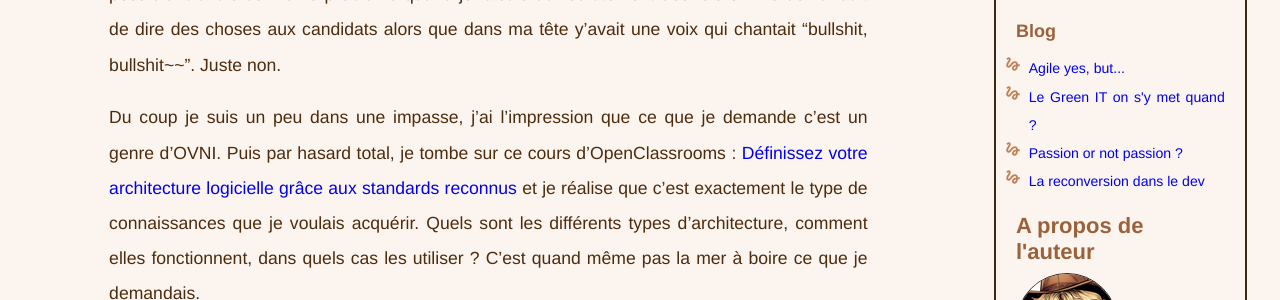
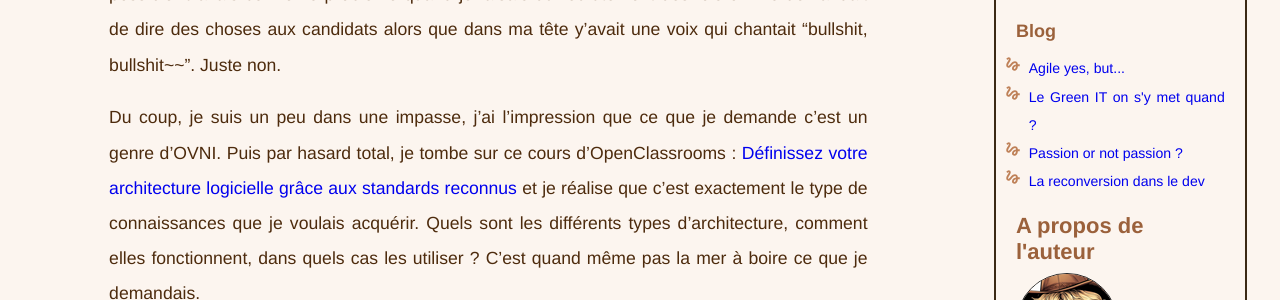
Before and after one commit to lacordony/lacordony.github.io, a Jekyll site: the page built from notes/architecture.md, in a window 1280 px wide. Shown: the part 637-937 px from the top of the page. Built offline with Jekyll 4.4.1, drawn with Linux system fonts in a browser that asks for light colours.

```diff
--- a/notes/architecture.md
+++ b/notes/architecture.md
@@ -10,7 +10,7 @@ Un jour, j'ai eu le "malheur" de dire que j'aimerais bien en apprendre un peu pl
 
 Personnellement, j'ai un peu de mal à accepter l'argument du "tu n'as pas besoin de maîtriser la technique pour être architecte". Je suis une personne de convictions, je ne suis pas quelqu'un qui peut aller vendre une solution en laquelle je ne crois pas ou que je ne maitrise pas, c'est pas possible. J'avais ce même problème quand je faisais du recrutement des fois on me demandait de dire des choses aux candidats alors que dans ma tête y'avait une voix qui chantait "bullshit, bullshit~~". Juste non.
 
-Du coup je suis un peu dans une impasse, j'ai l'impression que ce que je demande c'est un genre d'OVNI. Puis par hasard total, je tombe sur ce cours d'OpenClassrooms : [Définissez votre architecture logicielle grâce aux standards reconnus](https://openclassrooms.com/fr/courses/7210131-definissez-votre-architecture-logicielle-grace-aux-standards-reconnus) et je réalise que c'est exactement le type de connaissances que je voulais acquérir. Quels sont les différents types d'architecture, comment elles fonctionnent, dans quels cas les utiliser ? C'est quand même pas la mer à boire ce que je demandais.
+Du coup, je suis un peu dans une impasse, j'ai l'impression que ce que je demande c'est un genre d'OVNI. Puis par hasard total, je tombe sur ce cours d'OpenClassrooms : [Définissez votre architecture logicielle grâce aux standards reconnus](https://openclassrooms.com/fr/courses/7210131-definissez-votre-architecture-logicielle-grace-aux-standards-reconnus) et je réalise que c'est exactement le type de connaissances que je voulais acquérir. Quels sont les différents types d'architecture, comment elles fonctionnent, dans quels cas les utiliser ? C'est quand même pas la mer à boire ce que je demandais.
 
 Cette note va être une très brève synthèse de ma compréhension de ces architectures. J'en ajouterais peut-être d'autres avec le temps et qui sait ça servira peut-être à ceux qui se poseront les même questions un jour.
 
```
